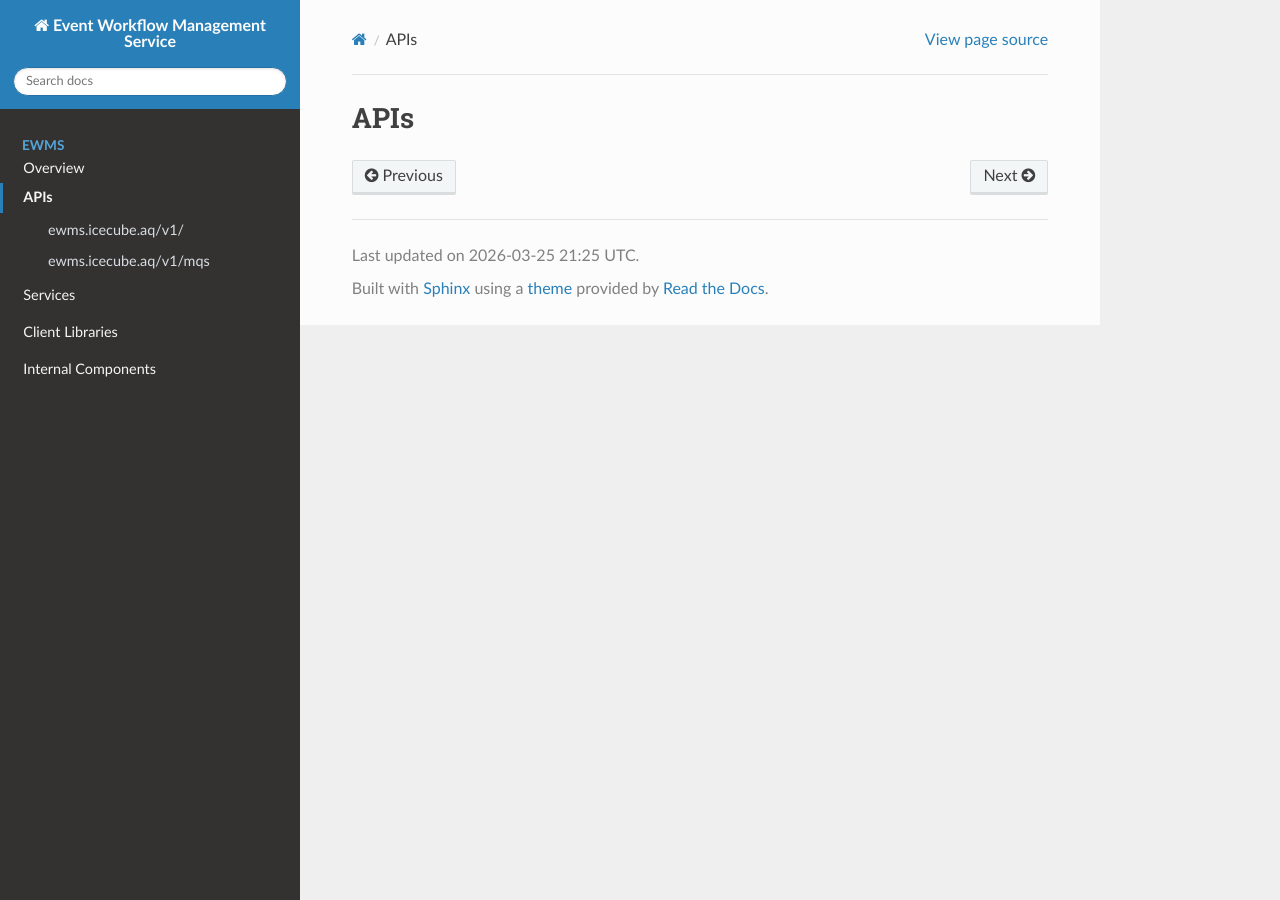
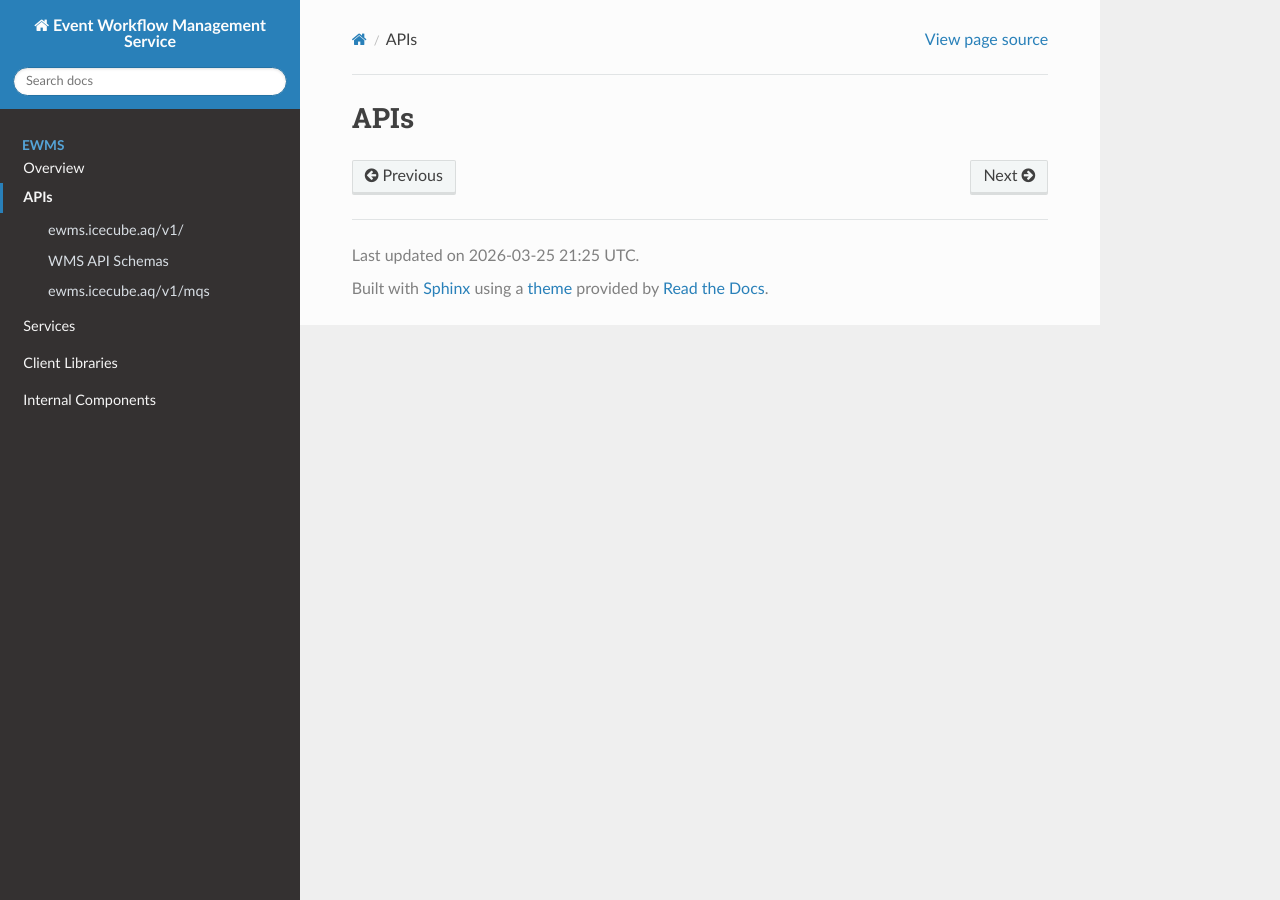
Before and after one commit to Observation-Management-Service/ewms-docs, a Sphinx documentation site: the page built from docs/apis/index.rst, in a window 1280 px wide. Built offline with Sphinx 7.4.7 and the Read the Docs theme 3.1.0, drawn with Linux system fonts in a browser that asks for light colours.

Commit message:
build with schema objects

```diff
--- a/docs/apis/index.rst
+++ b/docs/apis/index.rst
@@ -6,4 +6,5 @@
    :maxdepth: 10
 
    wms
+   wms-schemas
    mqs
--- /dev/null
+++ b/docs/apis/wms-schemas.rst
@@ -0,0 +1,4 @@
+WMS API Schemas
+===============
+
+.. This page is replaced at build time by sphinxcontrib-redoc.
--- a/docs/conf.py
+++ b/docs/conf.py
@@ -3,6 +3,19 @@
     'sphinx.ext.githubpages',
     'sphinxcontrib.openapi',
     'sphinx_rtd_theme',
+]
+
+redoc = [
+    {
+        "name": "WMS API Schemas",
+        "page": "apis/wms-schemas",
+        "spec": "../sources/wms/wms/schema/openapi.json",
+        "embed": True,
+        "opts": {
+            "hide-hostname": True,
+            "required-props-first": True,
+        },
+    }
 ]
 
 root_doc = 'index'
--- a/docs/requirements.txt
+++ b/docs/requirements.txt
@@ -1,4 +1,5 @@
+myst-parser
 sphinx
-myst-parser
+sphinx-rtd-theme
 sphinxcontrib-openapi
-sphinx-rtd-theme
+sphinxcontrib-redoc
```
